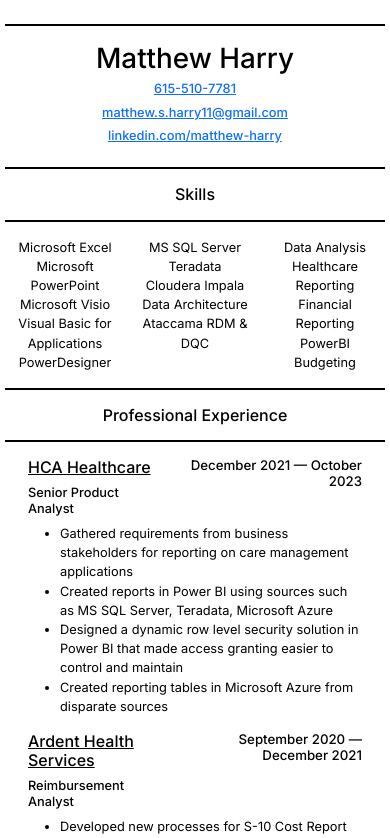
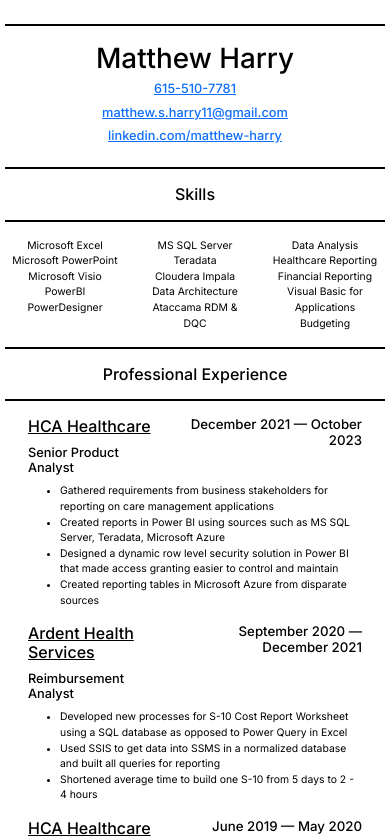
Before and after one commit to mharry18/matthew-personal-site, a Next.js app: page /resume in a window 390 px wide. Shown: the top 838 px of the page. Built offline with nearby package versions, Linux system fonts and the light colour scheme.

Commit message:
Fix resume skills responsiveness

```diff
--- a/src/app/resume/index.css
+++ b/src/app/resume/index.css
@@ -229,8 +229,11 @@
   /* .body {
     font-size: 1.2rem;
   } */
+  li {
+    font-size: .65rem;
+  }
 
-  .test-text ,p, a, li {
+  .test-text ,p, a {
     font-size: .8rem;
   }
   h2, h3, h4, h5 {
--- a/src/app/resume/page.tsx
+++ b/src/app/resume/page.tsx
@@ -46,7 +46,7 @@
                 <li>Microsoft Excel</li>
                 <li>Microsoft PowerPoint</li>
                 <li>Microsoft Visio</li>
-                <li>Visual Basic for Applications</li>
+                <li>PowerBI</li>
                 <li>PowerDesigner</li>
                 {/* <!--<li>HTML</li>--> */}
               </ul>
@@ -66,7 +66,7 @@
                 <li>Data Analysis</li>
                 <li>Healthcare Reporting</li>
                 <li>Financial Reporting</li>
-                <li>PowerBI</li>
+                <li>Visual Basic for Applications</li>
                 <li>Budgeting</li>
                 {/* <!--<li>Bootstrap 4</li>--> */}
               </ul>
@@ -293,7 +293,7 @@
           </Row>
           <Row className="text-center">
             <h5 className="font-weight-normal">
-              Berry College, Mount Berry, GA
+              Berry College - Mount Berry, GA
             </h5>
           </Row>
         </Container>
```
